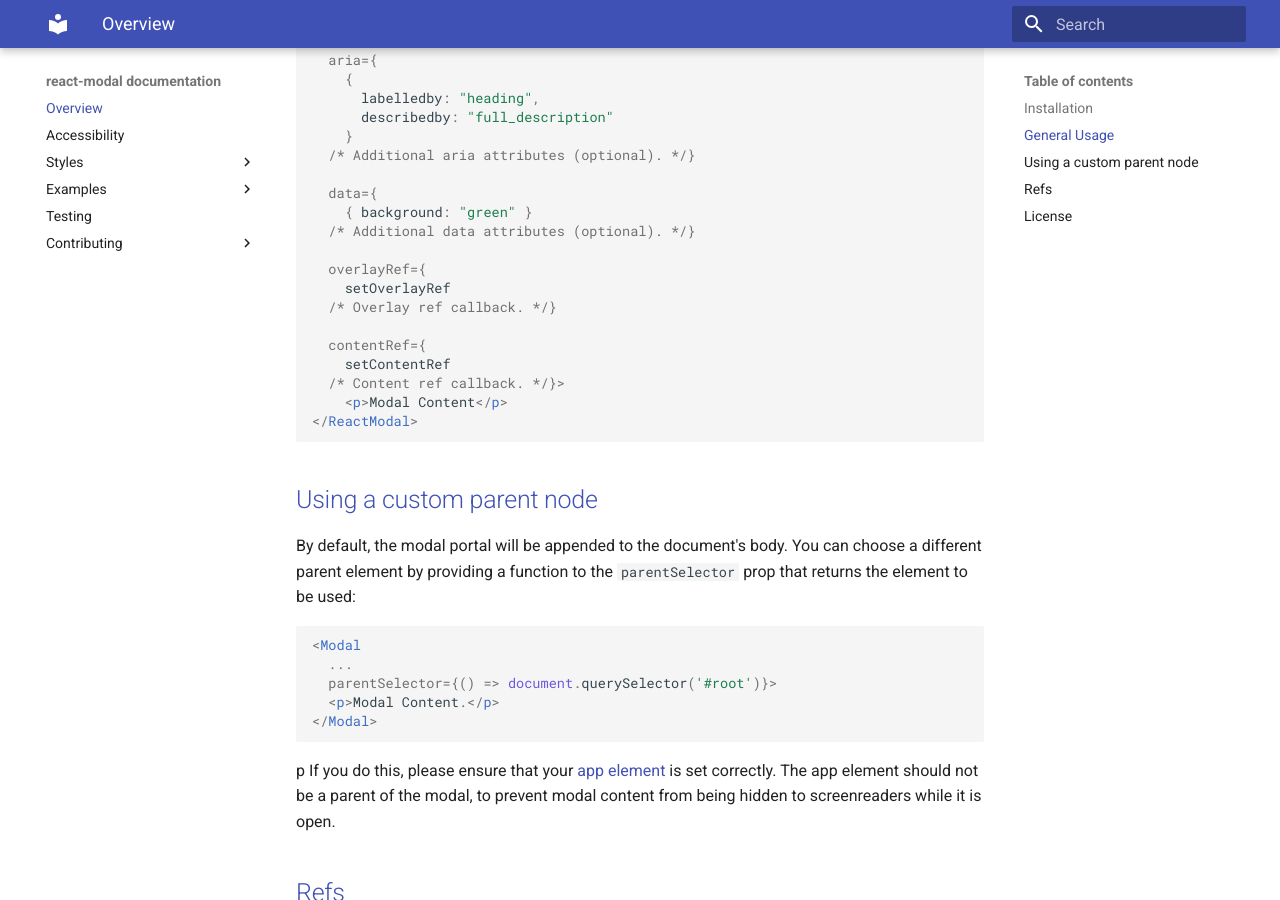
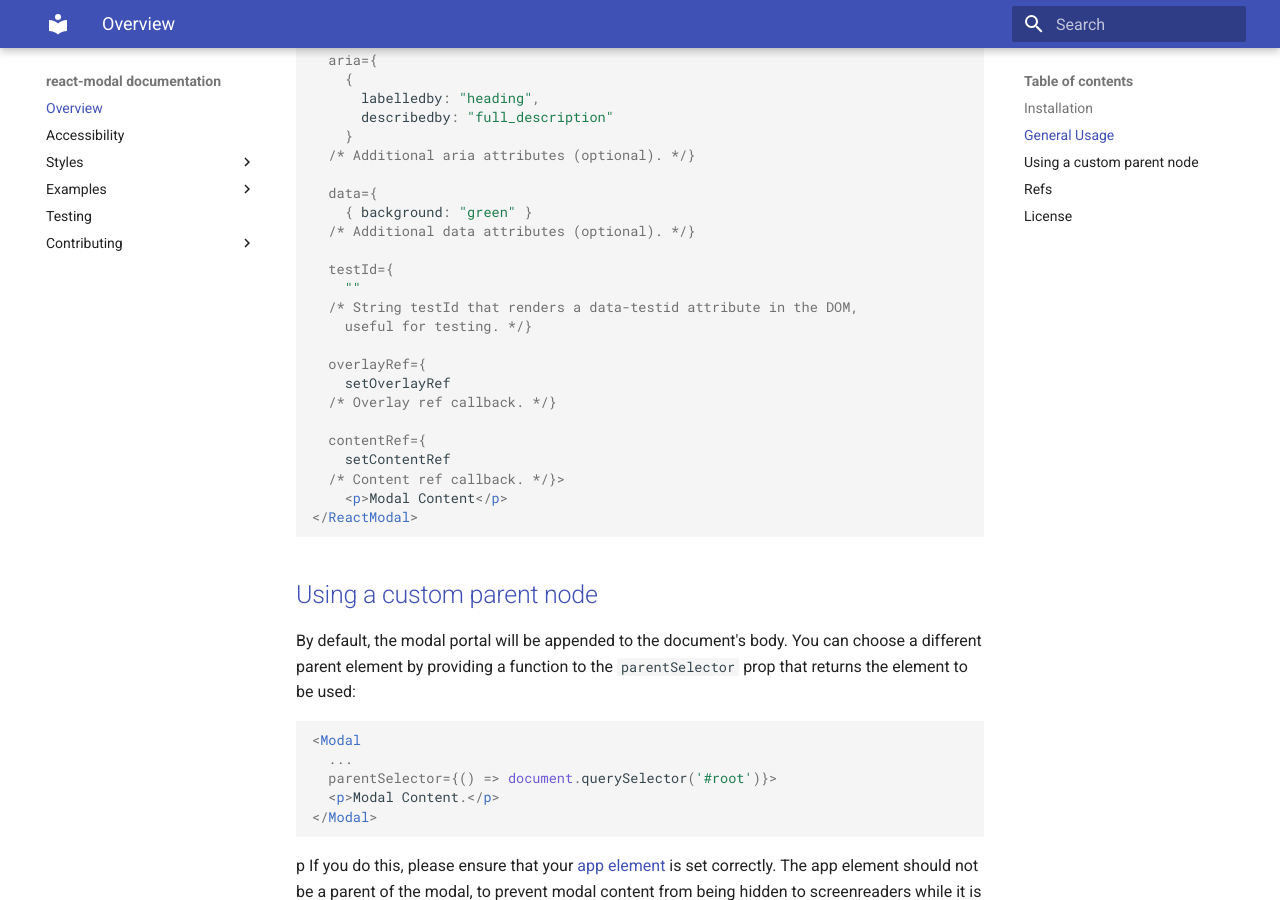
Before and after one commit to DevStar1016/react_modal, an MkDocs documentation site: the page built from docs/index.md, in a window 1280 px wide and 900 px high, scrolled down 2676 px. Built offline with MkDocs 1.6.1 and Material for MkDocs 9.7.7, drawn with Linux system fonts in a browser that asks for light colours.

Commit message:
Adds testId prop and useage to documentation

```diff
--- a/docs/index.md
+++ b/docs/index.md
@@ -137,6 +137,11 @@ import ReactModal from 'react-modal';
     { background: "green" }
   /* Additional data attributes (optional). */}
 
+  testId={
+    ""
+  /* String testId that renders a data-testid attribute in the DOM,
+    useful for testing. */}
+
   overlayRef={
     setOverlayRef
   /* Overlay ref callback. */}
```
